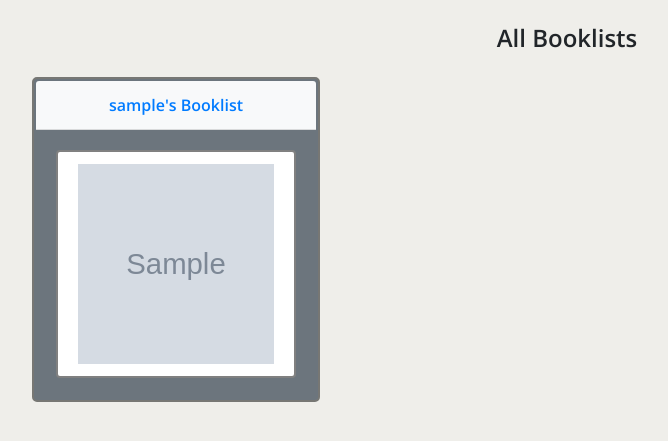
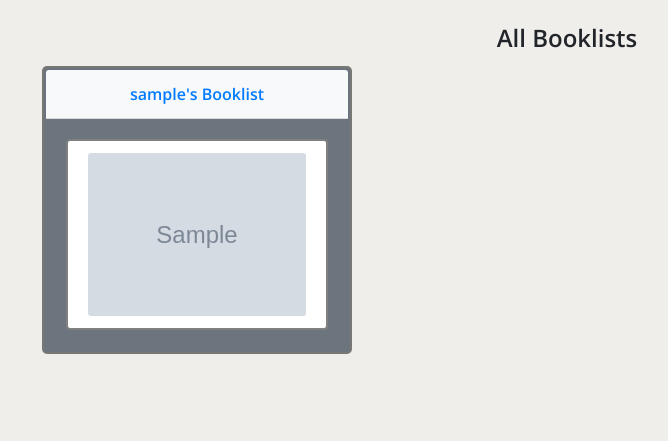
Before and after one commit to ShaheenKhan99/Capstone-1, a Flask app: page /booklists in a window 1280 px wide. Shown: the part 70-511 px from the top of the page, without its empty margins (73-741 px from the left). Run offline with Flask 2, Linux system fonts and the light colour scheme; tables that the repository leaves empty hold one stand-in row (values such as "Sample post"); grey boxes marked "Sample" are stand-in pictures; some libraries are stand-ins or nearby versions; some web fonts are replaced.

```diff
--- a/app.py
+++ b/app.py
@@ -4,7 +4,6 @@ import requests
 import re
 
 from flask import Flask, render_template, request, flash, redirect, session, g
-
 
 from flask_debugtoolbar import DebugToolbarExtension
 from sqlalchemy.exc import IntegrityError
@@ -62,7 +61,6 @@ def add_book_to_database(category, title):
     db.session.add(book)
     db.session.commit()
     return book
-
 
 
 ##########################################################################
@@ -131,7 +129,6 @@ def add_new_book_to_list(category, book_title):
         flash("Please signup and/or login.", "danger")
         return redirect("/")
 
-
     exists = db.session.query(db.exists().where(Book.title == book_title.upper())).scalar()
 
     if exists:
@@ -139,7 +136,6 @@ def add_new_book_to_list(category, book_title):
 
     else:
         new_book = add_book_to_database(category, book_title)
-
 
     booklist = BookList.query.filter(BookList.user_id==g.user.id, BookList.book_id==new_book.id).all()
 
@@ -171,6 +167,7 @@ def add_user_to_g():
         g.user = User.query.get(session[CURR_USER_KEY])
     else:
         g.user = None
+
 
 def do_login(user):
     """Log in user"""
@@ -263,7 +260,6 @@ def list_users():
     if not g.user:
         flash("Please signup and/or login.", "danger")
         return redirect("/")
-
 
     search = request.args.get('q')
 
@@ -409,7 +405,6 @@ def show_user_reviews(user_id):
     user = User.query.get_or_404(user_id)
     reviews = Review.query.filter(Review.user_id==user_id).all()
 
-
     return render_template('users/reviews.html', user=user, reviews=reviews)
 
 
@@ -466,7 +461,6 @@ def rate_book(book_id):
         flash("Please signup and/or login.", "danger")
         return redirect("/")
 
-
     new_score = request.form.get("book-rating")
     book = Book.query.get_or_404(book_id)
     user_id = g.user.id
@@ -475,17 +469,14 @@ def rate_book(book_id):
 
     if not rating:
         rating = Rating(score=new_score, user_id=user_id, book_id=book_id)
-
     else:
         rating.score = new_score
 
     db.session.add(rating)
 
-
-    rating_scores = [rating.score for rating in book.ratings]
-    if len(rating_scores) > 0:
-        avg_rating = round((sum(int(rating_score) for rating_score in rating_scores)) / len(rating_scores), 2)
-
+    rating_scores = [int(rating.score) for rating in book.ratings]
+    if rating_scores:
+        avg_rating = round((sum((rating_score) for rating_score in rating_scores)) / len(rating_scores), 2)
 
     book.avg_rating = avg_rating
 
@@ -495,7 +486,6 @@ def rate_book(book_id):
     db.session.commit()
 
     return redirect(f"/books/{book.id}")
-
 
 ############################################################################
 # BOOKLISTS ROUTES
@@ -520,7 +510,6 @@ def add_saved_book_to_booklist(user_id, book_id):
     new_book_for_list = Book.query.get_or_404(book_id)
 
     booklist = BookList.query.filter(BookList.user_id==g.user.id).all()
-
 
     curr_books = [book.id for book in booklist]
 
@@ -548,7 +537,6 @@ def remove_book_from_booklist(user_id, book_id):
     if not g.user:
         flash("Please signup and/or login.", "danger")
         return redirect("/")
-
 
     if not g.user.id == user_id:
         flash("Access unauthorized.", "danger")
@@ -603,8 +591,6 @@ def add_review(book_id):
 
         db.session.commit()
 
-
-
         flash ("Review created successfully", "success")
         return redirect(f"/users/{g.user.id}")
 
@@ -620,13 +606,11 @@ def edit_review(review_id):
         flash("Please signup and/or login.", "danger")
         return redirect("/")
 
-
     review = Review.query.get_or_404(review_id)
 
     if review.user_id != g.user.id:
         flash("Access unauthorized", "danger")
         return redirect(f"/users/{g.user.id}")
-
 
     form = EditReviewForm(obj=review)
 
@@ -650,7 +634,6 @@ def delete_review(review_id):
         flash("Please signup and/or login.", "danger")
         return redirect("/")
 
-
     review = Review.query.get_or_404(review_id)
 
     if  g.user.id != review.user_id:
--- a/templates/booklists/index.html
+++ b/templates/booklists/index.html
@@ -9,10 +9,11 @@
 
     <h4 class="mt-4 text-center">All Booklists</h4>
 
-    <div class="row">
+    <div class="card-deck">
         {% for user in users %}
-            <div class="col-sm-4">
-                <div class="card mt-3 mb-3 bg-secondary" style="max-width: 18rem;">
+            <div class="col-md-4">
+                <div class="card bg-secondary mb-2" id="booklists">
+
                     <a href="/users/{{ user.id}}" class="link">
                         <div class="card-header bg-light" style="text-align:center">{{ user.username }}'s Booklist</div>
                     </a>
@@ -24,7 +25,7 @@
                             <li class="list-group-item">
                                 <a href="/books/{{ book.id }}" class="book-link">
                                     <div class="booklist-area">
-                                        <img src="{{ book.image }}" alt="book cover" style="width:100%; height:200px;">
+                                        <img src="{{ book.image }}" alt="cover of {{ book.title }}" class="card-img">
                                     </div>
                                 </a>
                             </li>
--- a/templates/books/book_details.html
+++ b/templates/books/book_details.html
@@ -9,7 +9,7 @@
   <div class="card border-secondary mb-3 w-75 bg-light mx-auto">
     <div class="row no-gutters">
       <div class="col-md-4">
-        <img src="{{ book['image'] }}" class="card-img" alt="book cover">
+        <img src="{{ book['image'] }}" class="card-img" alt="cover of {{ book['title'] }}">
       </div>
       <div class="col-md-8">
         <div class="card-body">
--- a/templates/books/index.html
+++ b/templates/books/index.html
@@ -13,7 +13,7 @@
                     <a href="/books/{{ book.id}}" class="link">
                     <div class="card bg-light" id="results">
                         {% if book.image %}
-                            <img src="{{ book.image }}" class="card-img-top book-img" alt="book cover">
+                            <img src="{{ book.image }}" class="card-img-top book-img" alt="cover of {{ book.title }}">
                         {% else %}
                             <p>Image Not Available</p>
                         {% endif %}
--- a/templates/results.html
+++ b/templates/results.html
@@ -12,7 +12,7 @@
           <div class="card bg-secondary mb-2" id="results">
             <a href="/results/{{ category.lower().replace('%20', "-") }}/books/{{ book.title.replace('%20', " ") }}">
             {% if book.image %}
-              <img src="{{ book.image }}" class="card-img-top book-img" alt="book cover">
+              <img src="{{ book.image }}" class="card-img-top book-img" alt="cover of {{ book.title }}">
             {% else %}
               <p>Image Not Available</p>
             {% endif %}
--- a/templates/users/show.html
+++ b/templates/users/show.html
@@ -27,7 +27,7 @@
     </div>
   </div>
 
-  <div class="col-sm-6 bg-secondary">
+  <div class="col-sm-6">
 
     {% if user.reviews %}
 
```
Also changed, not shown: templates/books/book.html (+18 -14 lines).
